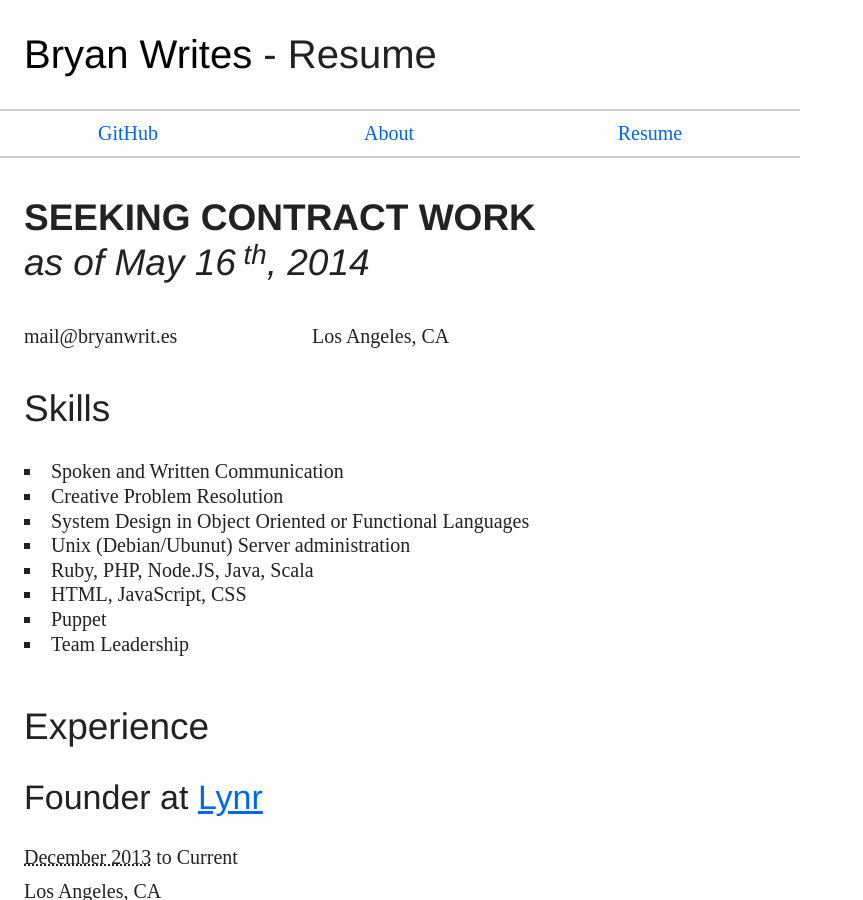
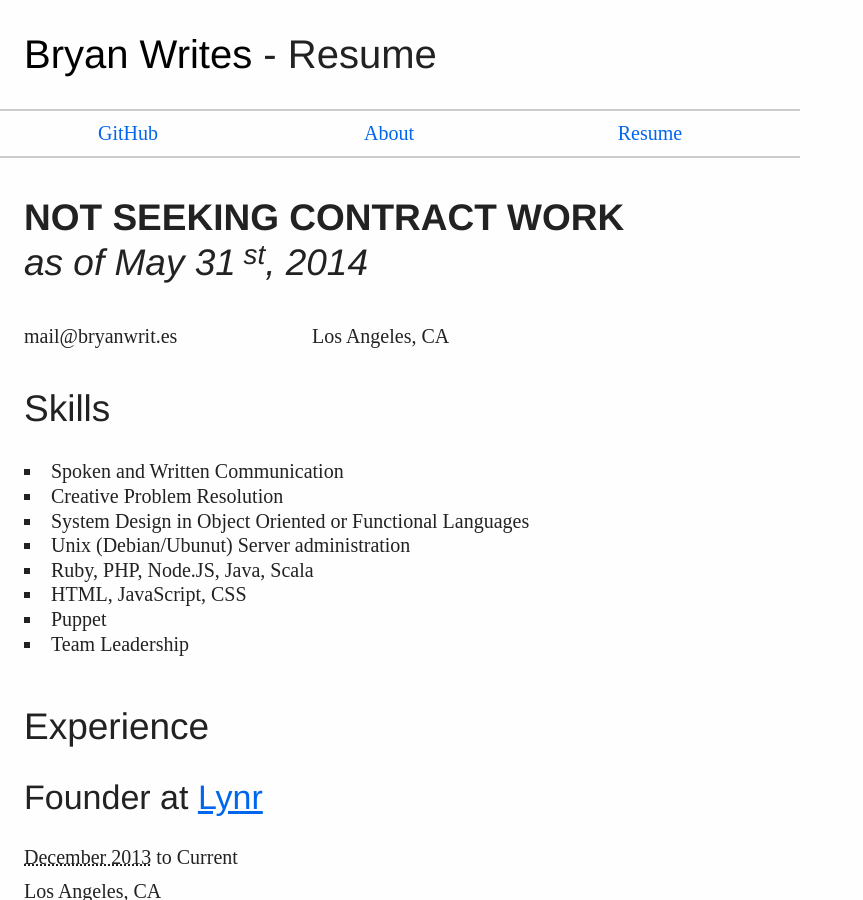
Before and after one commit to bryanjswift/bryanjswift.github.com, a Jekyll site: the page built from resume/index.html, in a window 1280 px wide and 900 px high. Shown: the whole window, without its empty margins (0-863 px from the left). Built offline with Jekyll 4.4.1, drawn with Linux system fonts in a browser that asks for light colours.

Commit message:
Back to not seeking work

```diff
--- a/resume/index.html
+++ b/resume/index.html
@@ -11,8 +11,8 @@ styles: ['/assets/css/resume.css']
           <!-- fn, n for vcard -->
           <h1><span class="fn">Bryan</span> J <span class="n">Swift</span></h1>
           <h2 class="status">
-            <span class="working-not-working">Seeking Contract Work</span>
-            <span class="updated">as of May 16<sup>th</sup>, 2014</span>
+            <span class="working-not-working">Not Seeking Contract Work</span>
+            <span class="updated">as of May 31<sup>st</sup>, 2014</span>
           </h2>
           <p class="contact">
             <!-- tel, type, value for vcard -->
```
